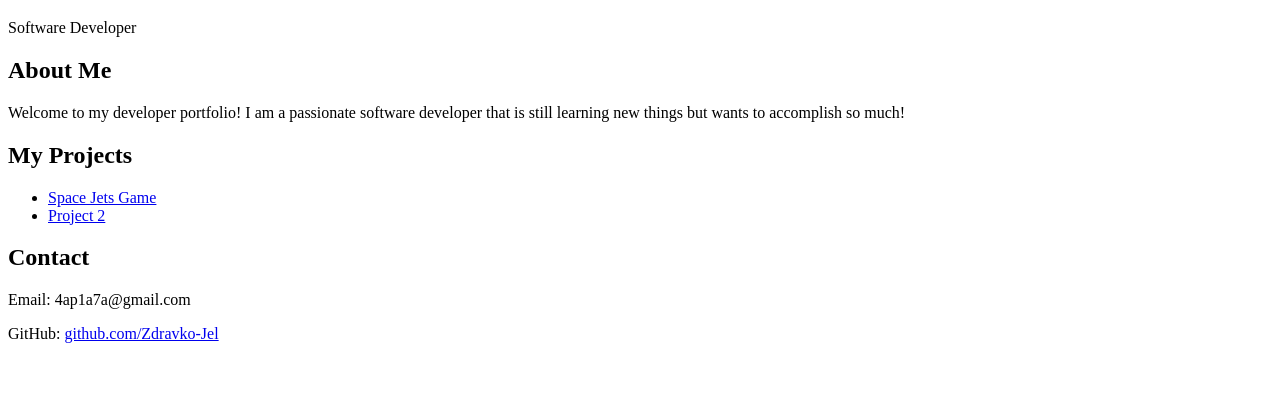
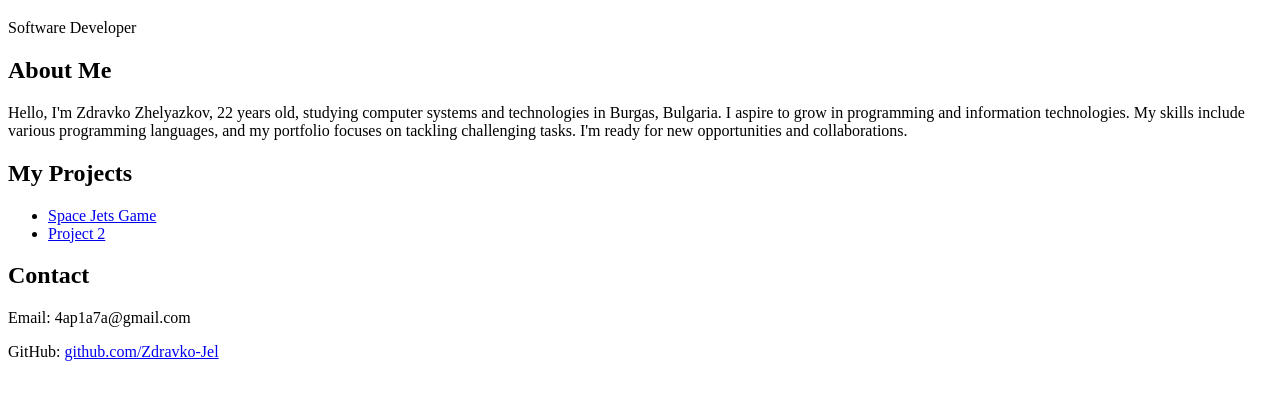
Before and after one commit to Zdravko-jel/zdravko-jel.github.io, a plain HTML site: page index.html in a window 1280 px wide. Shown: the part 61-460 px from the top of the page. Drawn offline with Linux system fonts and the light colour scheme.

Commit message:
Update index.html

```diff
--- a/index.html
+++ b/index.html
@@ -13,7 +13,11 @@
 
     <section>
         <h2>About Me</h2>
-        <p>Welcome to my developer portfolio! I am a passionate software developer that is still learning new things but wants to accomplish so much!</p>
+        <p>Hello, I'm Zdravko Zhelyazkov,
+            22 years old, studying computer systems and technologies in Burgas,
+            Bulgaria. I aspire to grow in programming and information technologies.
+            My skills include various programming languages, and my portfolio focuses on tackling challenging tasks.
+            I'm ready for new opportunities and collaborations.</p>
     </section>
 
     <section>
```
